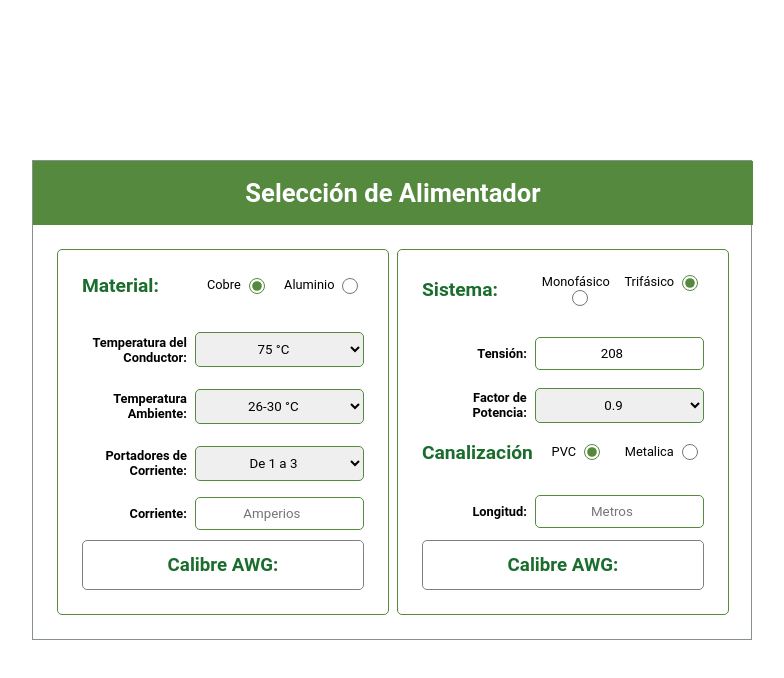
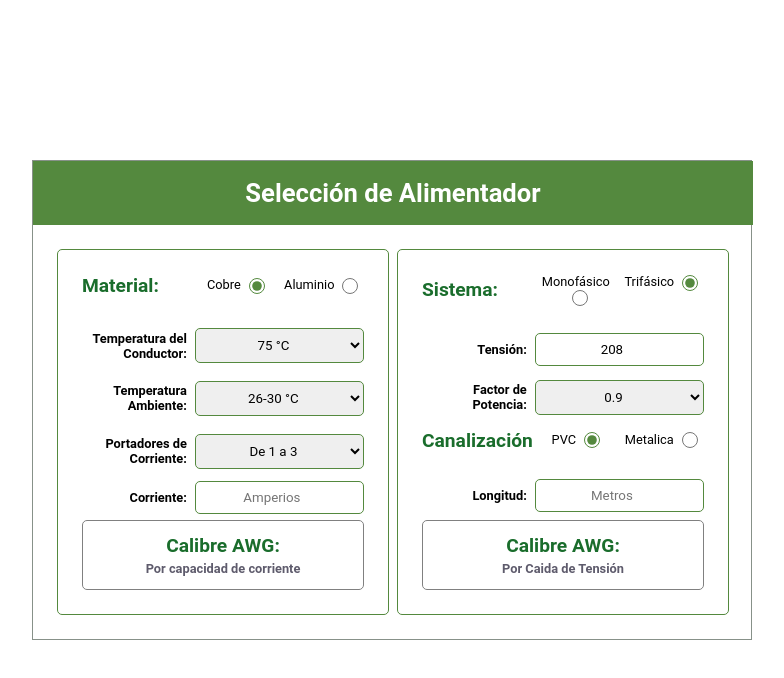
Before and after one commit to cmarioep/ROD-QuickCalc, a React (Vite) app: page /awgbycurrent in a window 1280 px wide. Shown: the top 678 px of the page, without its empty margins (248-1032 px from the left). Built offline with nearby package versions, Linux system fonts and the light colour scheme.

Commit message:
Feature: calculation description on AwgByCuerrent result

```diff
--- a/src/pages/AwgByCurrent.jsx
+++ b/src/pages/AwgByCurrent.jsx
@@ -26,9 +26,11 @@ export const AwgByCurrent = () => {
     const [awg, setAwg] = useState('');
     const [voltageDrop, setVoltageDrop] = useState(false);
 
+
     useEffect(() => {
         setAwg(getAWGByCurrent(material, temperature, environmentTemperature, occupation, current));
-    }, [formState])
+    }, [formState]);
+
 
     useEffect(() => {
         const handleViewportChange = () => {
@@ -133,7 +135,9 @@ export const AwgByCurrent = () => {
                     />
                 </div>
 
-                <h3 className='system-result'>Calibre AWG: {(awg) ? awg : null}
+                <h3 className='system-result'>
+                    Calibre AWG: {(awg) ? awg : null}
+                    <span>Por  capacidad de corriente </span>
                     {(awg) ? <div className='btn-primary ' onClick={() => setVoltageDrop(!voltageDrop)}>Verificar Caida de Tension</div> : null}
                 </h3>
 
@@ -226,7 +230,9 @@ export const AwgByCurrent = () => {
                     />
                 </div>
 
-                <h3 className='system-result'>Calibre AWG: {awg}
+                <h3 className='system-result'>
+                    Calibre AWG: {awg}
+                    <span>Por  Caida de Tensión</span>
                     <button className='btn-primary ' onClick={() => setVoltageDrop(!voltageDrop)}>Aceptar</button>
                 </h3>
 
--- a/src/styles/pages/VoltageDrop.scss
+++ b/src/styles/pages/VoltageDrop.scss
@@ -134,19 +134,22 @@
 
 .system-result {
     width: 100%;
-    // margin: 1rem 0;
     padding: 0.8rem;
     border: 1px solid grey;
     border-radius: 5px;
+
+    font-size: 1.2rem;
     text-align: center;
     color: rgb(26, 109, 44);
 
-    // div {
-    //     cursor: pointer;
-    //     color: rgb(124, 122, 122);
-    //     font-size: 0.8rem;
-    //     padding-top: 1rem;
-    // }
+    span {
+        display: block;
+        margin-top: 0.25rem;
+
+        color: rgb(94, 91, 108);
+        font-size: 0.8rem;
+        font-weight: bold;
+    }
 }
 
 
```
